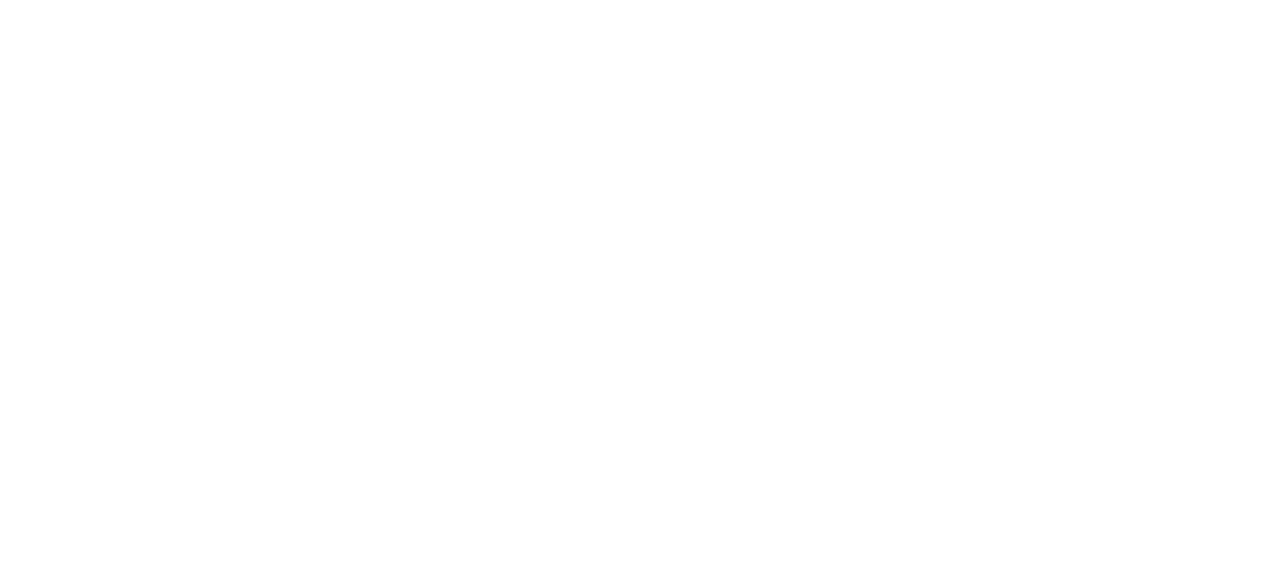
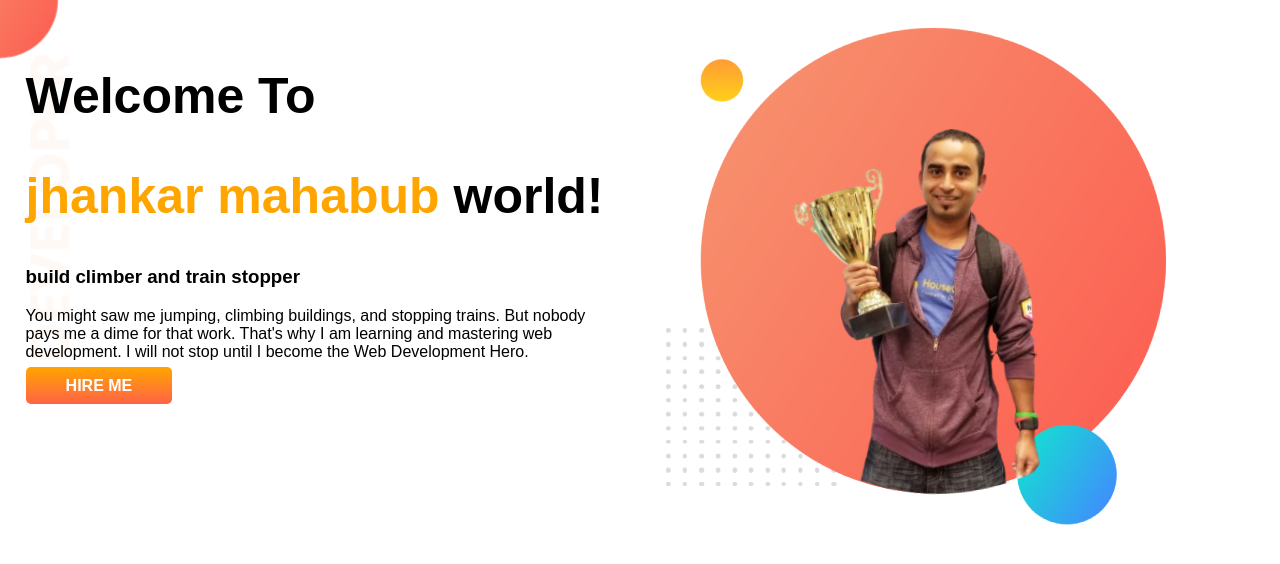
Before and after one commit to mahfuzahmed44/developer-portfolio, a plain HTML site: page index.html in a window 1280 px wide. Drawn offline with Linux system fonts and the light colour scheme.

Commit message:
top-banner added

```diff
--- a/index.html
+++ b/index.html
@@ -1,12 +1,30 @@
 <!DOCTYPE html>
 <html lang="en">
+
 <head>
     <meta charset="UTF-8">
     <meta name="viewport" content="width=\, initial-scale=1.0">
     <title>mahfuz portfolio</title>
     <link rel="stylesheet" href="style.css">
 </head>
+
 <body>
+    <section class="top-banner">
+        <div class="half-width">
+            <h1>Welcome To</h1>
+            <h1><span class="ami-nai">jhankar mahabub</span> world!</h1>
+            <h3>build climber and train stopper</h3>
+            <p>You might saw me jumping, climbing buildings, and stopping trains. But nobody pays me a dime for that
+                work.
+                That's why I am learning and mastering web development. I will not stop until I become the Web
+                Development
+                Hero.</p>
+            <a class="link-batton" target="_blank" href="https://www.linkedin.com/company/programminghero/">HIRE ME</a>
+        </div>
+        <div class="half-width">
+            <img src="images/jonkar-pic-with-bg.png" alt="">
+        </div>
+    </section>
+</body>
 
-</body>
 </html>
--- a/style.css
+++ b/style.css
@@ -0,0 +1,35 @@
+body {
+    font-family: 'poppins', sans-serif;
+    margin: 0%;
+}
+
+h1 {
+    font-size: 50px;
+}
+
+.ami-nai {
+    color: orange;
+}
+
+section {
+    display: flex;
+}
+
+.half-width {
+    width: 50%;
+    padding: 2%;
+}
+
+.link-batton {
+    text-decoration: none;
+    background-image: linear-gradient(orange, tomato);
+    padding: 10px 40px;
+    border-radius: 5px;
+    color: white;
+    font-weight: 700;
+}
+
+.top-banner {
+    background-image: url(images/top-banner.png);
+    background-repeat: no-repeat;
+}
```
Also changed, not shown: images/dream-bg.png (added), images/exp-bg.png (added), images/jhankar.png (added), images/jhankar2.png (added), images/jonkar-pic-with-bg.png (added), images/my-bg.png (added), images/my-bg2.png (added), images/top-banner.png (added), 7 other files.
